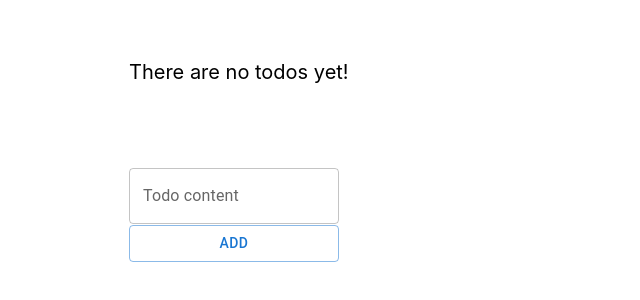
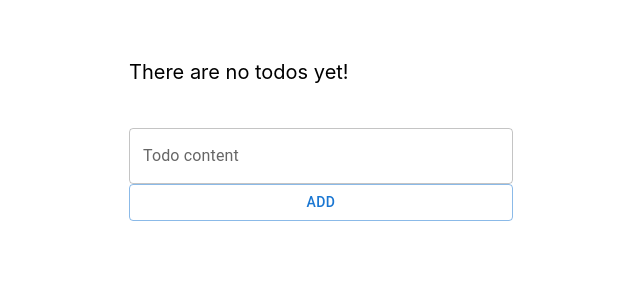
Before and after one commit to EngiFrost/react-redux-ts, a React (Create React App) app: page / in a window 1280 px wide. Shown: the part 216-516 px from the top of the page, without its empty margins (319-959 px from the left). Built offline with nearby package versions, Linux system fonts and the light colour scheme.

Commit message:
Improved gap prop

```diff
--- a/src/components/AddTodoForm/index.tsx
+++ b/src/components/AddTodoForm/index.tsx
@@ -22,7 +22,7 @@ const AddTodoForm: React.FC<IAddTodoFormProps> = (props) => {
   };
 
   return (
-    <Flex column>
+    <Flex column fill>
       <TextField label='Todo content' multiline maxRows={4} value={value} onChange={handleInput} />
       <Button variant='outlined' onClick={() => addTodoHandler(value)}>
         Add
--- a/src/components/layout/Flex/index.tsx
+++ b/src/components/layout/Flex/index.tsx
@@ -1,30 +1,30 @@
 import React from 'react';
 
 export enum GapTypes {
-  NONE = 0,
-  SMALLEST = 1,
-  SMALL = 2,
-  MEDIUM = 3,
-  LARGE = 4,
-  HUGE = 5,
+  'gap.none' = 0,
+  'gap.smallest' = 1,
+  'gap.small' = 2,
+  'gap.medium' = 3,
+  'gap.large' = 4,
+  'gap.huge' = 5,
 }
 interface IFlexProps {
   children: React.ReactNode;
   column?: boolean;
   fill?: boolean;
-  gap?: GapTypes;
+  gap?: keyof typeof GapTypes;
   styles?: React.CSSProperties;
   wrap?: boolean;
 }
 
 const Flex: React.FC<IFlexProps> = (props) => {
-  const { children, column = false, fill = false, gap = GapTypes.NONE, styles, wrap = false } = props;
+  const { children, column = false, fill = false, gap = 'gap.none', styles, wrap = false } = props;
 
   const style: React.CSSProperties = {
     display: 'flex',
     flexDirection: column ? 'column' : 'row',
     flexWrap: wrap ? 'wrap' : 'nowrap',
-    gap: `${Math.pow(4, gap)}px`,
+    gap: `${+GapTypes[gap] * 8}px`,
     height: fill ? '100%' : 'fit-content',
     width: fill ? '100%' : 'fit-content',
     ...styles,
--- a/src/components/views/TodoView/index.tsx
+++ b/src/components/views/TodoView/index.tsx
@@ -1,7 +1,7 @@
 import React, { useState } from 'react';
 import { Todo } from '../../../models/Todo';
 import AddTodoForm from '../../AddTodoForm';
-import Flex, { GapTypes } from '../../layout/Flex';
+import Flex from '../../layout/Flex';
 import TodoBoard from '../../TodoBoard';
 import todoViewStyles from './styles';
 
@@ -18,7 +18,7 @@ const TodoView: React.FC = (props) => {
 
   return (
     <Flex styles={styles.rootContainer}>
-      <Flex column gap={GapTypes.MEDIUM} styles={styles.contentContainer}>
+      <Flex column gap='gap.medium' styles={styles.contentContainer}>
         <TodoBoard todos={todos} />
         <AddTodoForm addTodo={addTodo} />
       </Flex>
```
